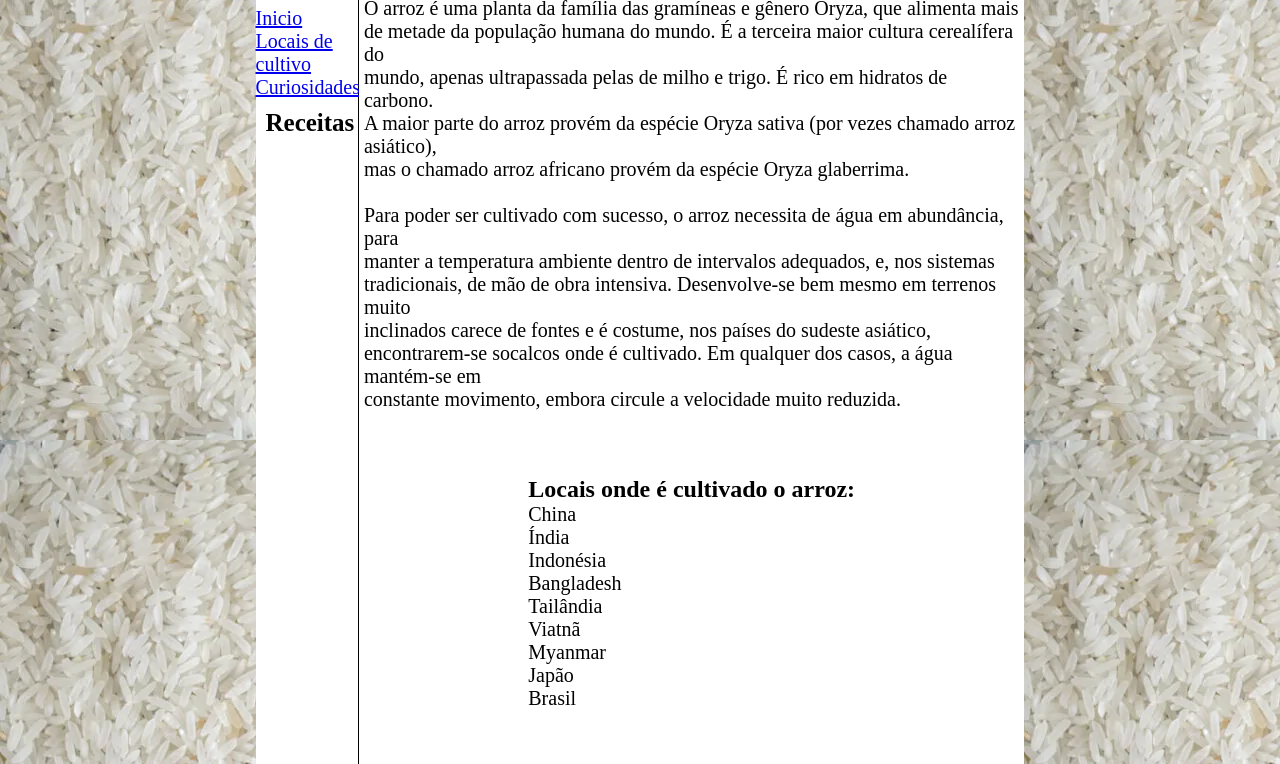
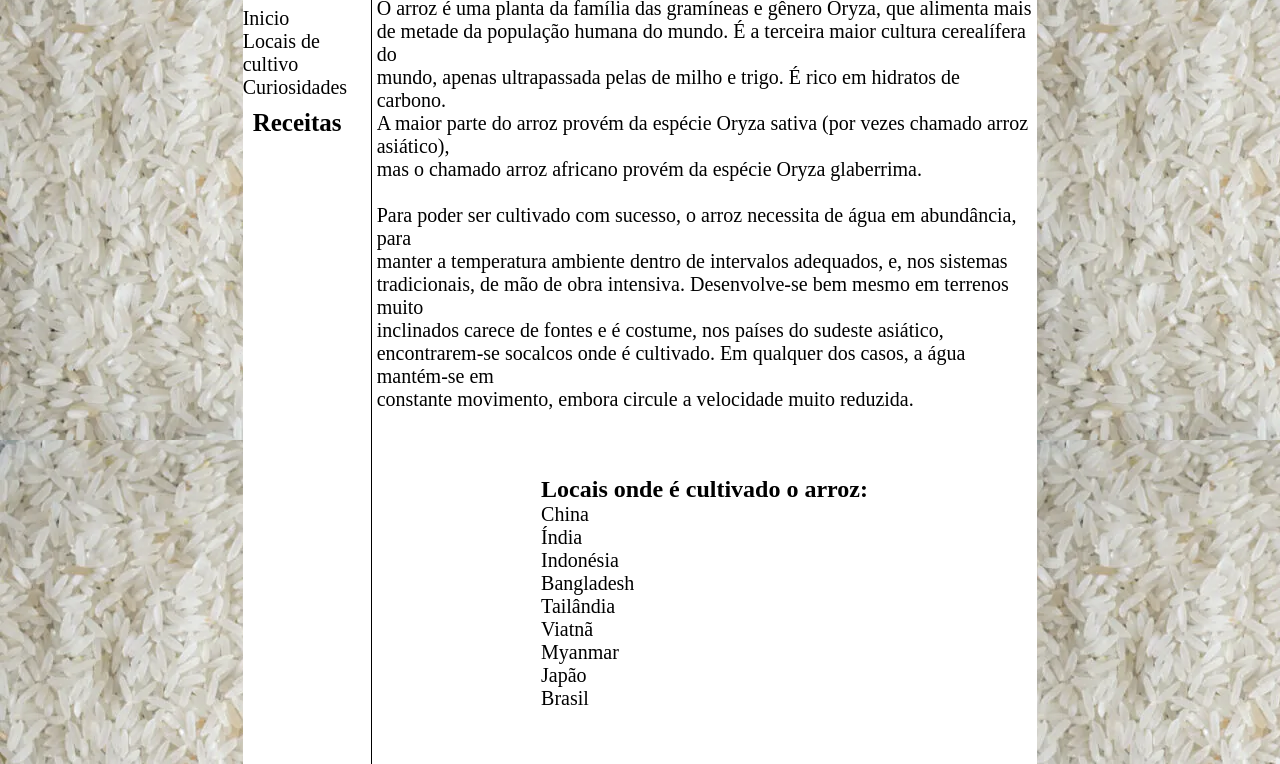
Before and after one commit to luccon/atividade_html, a plain HTML site: page index.html in a window 1280 px wide. Shown: the part 102-866 px from the top of the page. Drawn offline with Linux system fonts and the light colour scheme.

Commit message:
Versão em Construção

```diff
--- a/index.html
+++ b/index.html
@@ -34,7 +34,7 @@
             border-top: 0.1px solid black;
         }
         #lateral {
-            width: 8%;
+            width: 10%;
             height: 100%;
             background-color: white;
             display: flex;
@@ -64,6 +64,10 @@
         }
         ul {
             list-style: none;
+        }
+        a {
+            text-decoration: none;
+            color: inherit;
         }
         article > h2 , p{
             margin: 5px;
```
